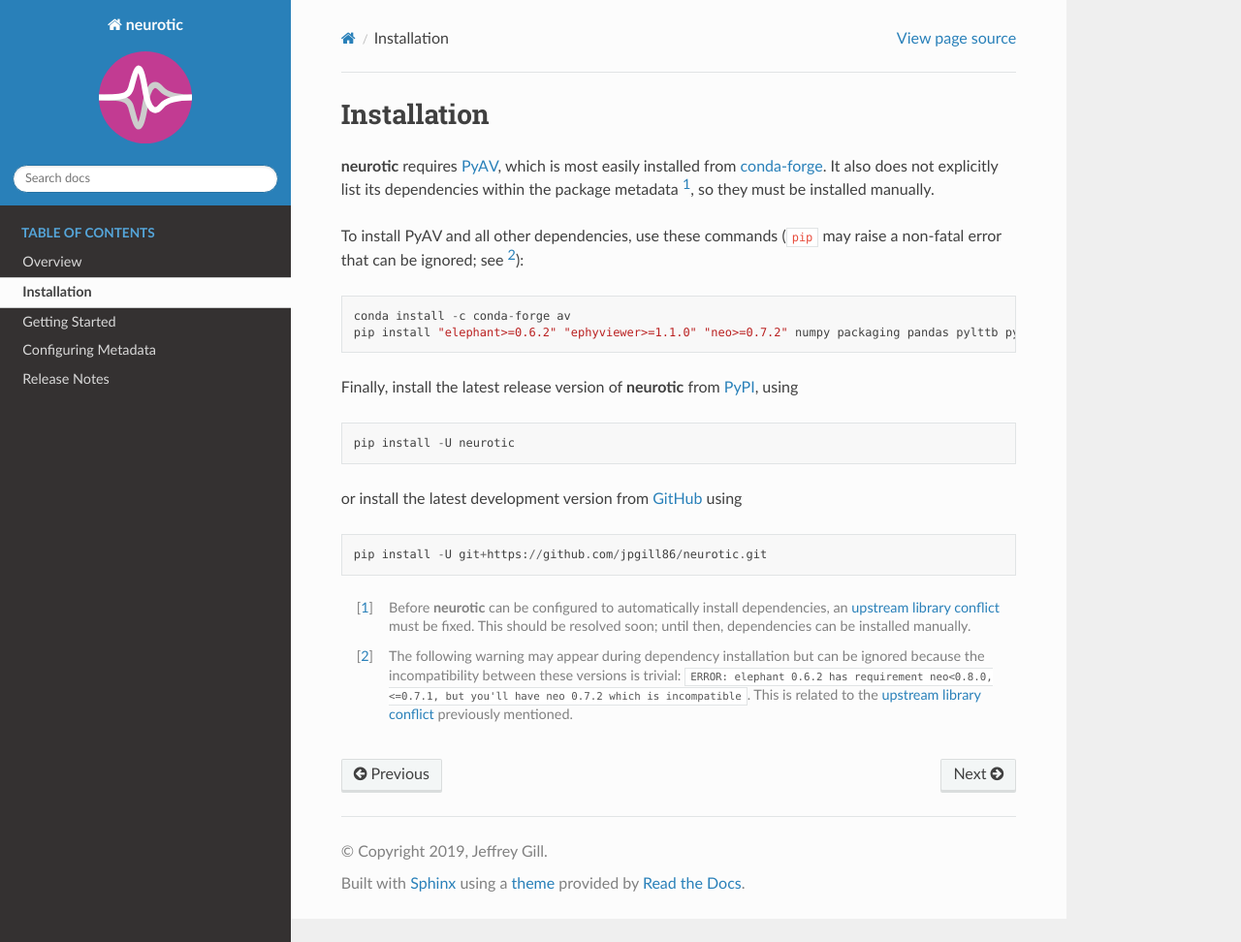
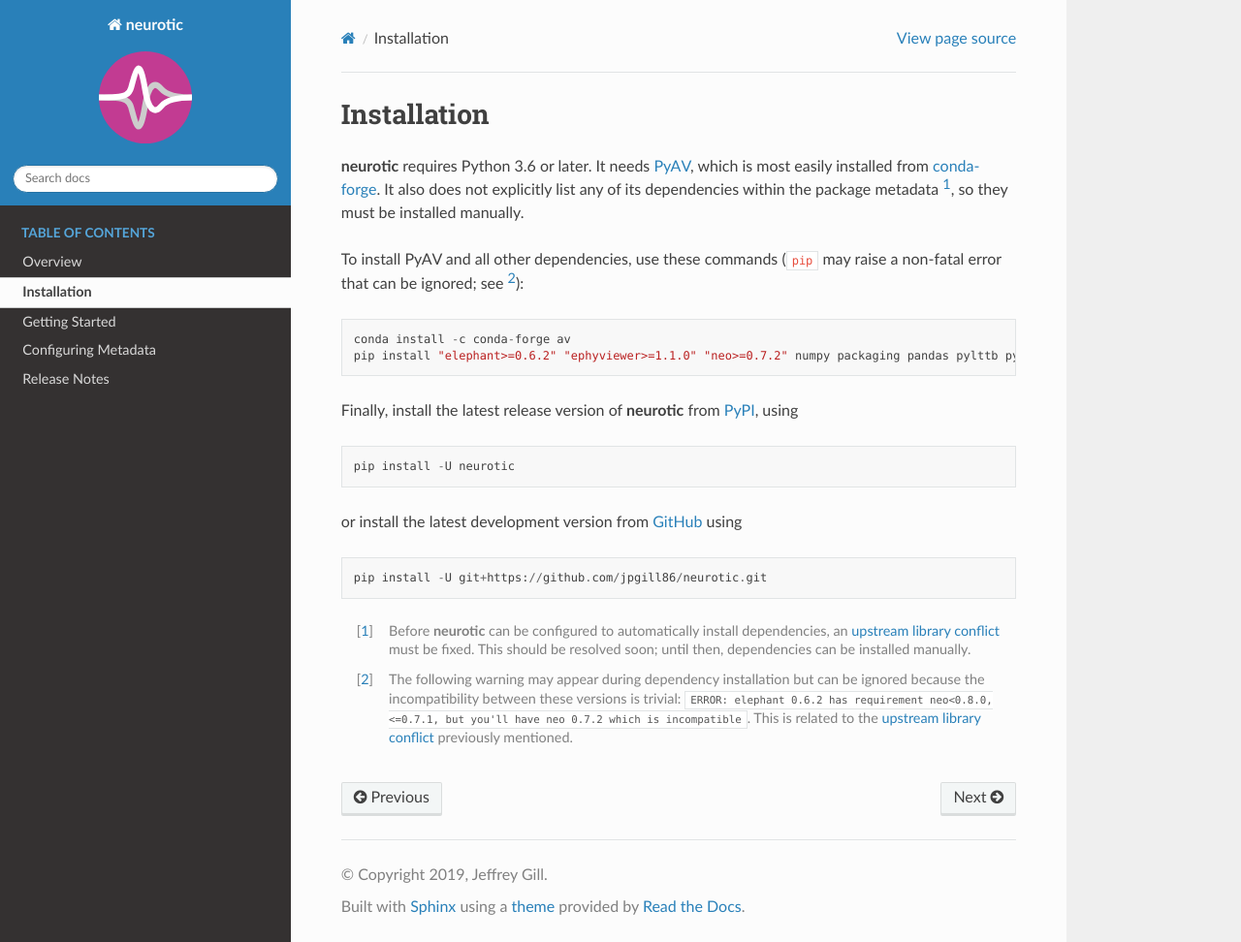
Before and after one commit to jpgill86/neurotic, a Sphinx documentation site: the page built from docs/install.rst, in a window 1280 px wide and 972 px high. Shown: the whole window at 97% size. Built offline with Sphinx 7.4.7 and the Read the Docs theme 2.0.0, drawn with Linux system fonts in a browser that asks for light colours; the version number could not be read and is left out.

Commit message:
Explicitly require Python 3.6 or later
neurotic uses f-strings and possibly other features introduced in Python 3.6+.

```diff
--- a/docs/install.rst
+++ b/docs/install.rst
@@ -3,9 +3,10 @@
 Installation
 ============
 
-**neurotic** requires PyAV_, which is most easily installed from conda-forge_.
-It also does not explicitly list its dependencies within the package metadata
-[1]_, so they must be installed manually.
+**neurotic** requires Python 3.6 or later. It needs PyAV_, which is most easily
+installed from conda-forge_. It also does not explicitly list any of its
+dependencies within the package metadata [1]_, so they must be installed
+manually.
 
 To install PyAV and all other dependencies, use these commands (``pip`` may
 raise a non-fatal error that can be ignored; see [2]_)::
--- a/environment.yml
+++ b/environment.yml
@@ -5,7 +5,7 @@
   - av
   - pip
   - pyqt  # conda-forge's pyqt works better on Travis than pip's PyQt5
-  - python=3
+  - python>=3.6
   - pip:
     - elephant>=0.6.2
     - ephyviewer>=1.1.0
--- a/setup.py
+++ b/setup.py
@@ -128,6 +128,8 @@
         'License :: OSI Approved :: MIT License',
         'Operating System :: OS Independent',
         'Programming Language :: Python :: 3',
+        'Programming Language :: Python :: 3.6',
+        'Programming Language :: Python :: 3.7',
         'Topic :: Scientific/Engineering',
     ],
 )
```
Also changed, not shown: README.rst (+4 -3 lines), .travis.yml.
